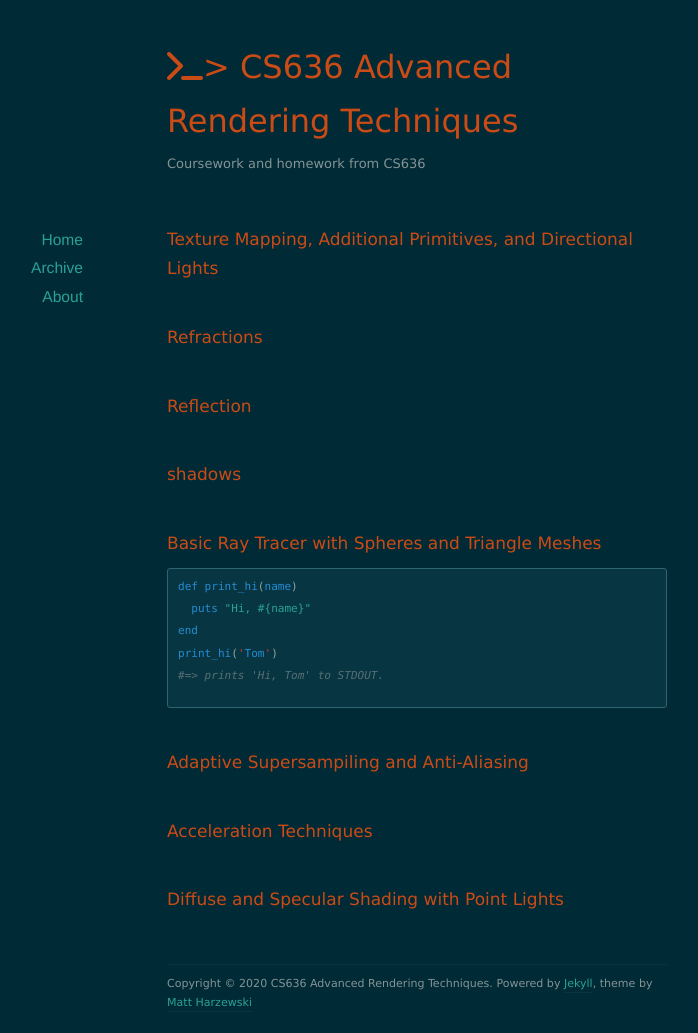
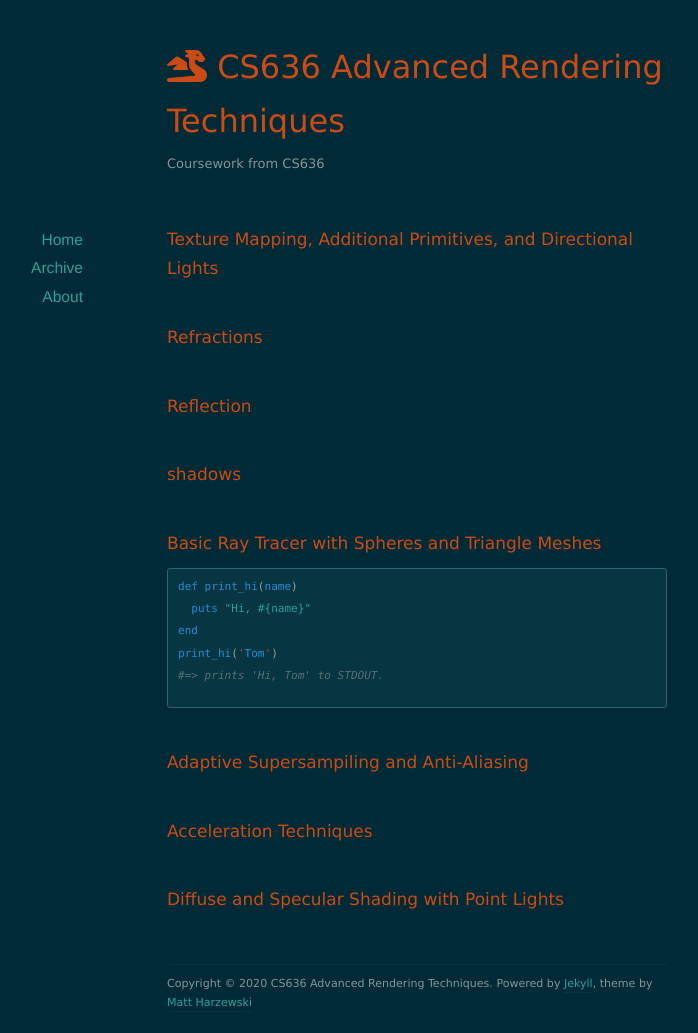
Before and after one commit to TaylorEllington/CS636-CPU-Raytracer, a Jekyll site: the page built from class-site/index.html, in a window 1280 px wide. Shown: the whole page, without its empty margins (223-921 px from the left). Built offline with Jekyll 4.4.1, drawn with Linux system fonts in a browser that asks for light colours; nearby versions of some CDN libraries; the list of posts is cut into pages by our own code.

Commit message:
more tweaks

```diff
--- a/class-site/_config.yml
+++ b/class-site/_config.yml
@@ -1,7 +1,7 @@
 name: CS636 Advanced Rendering Techniques
 url: http://taylorellington.gitlab.io
 baseurl: /cs636-advanced-rendering-techniques
-description: Coursework and homework from CS636
+description: Coursework from CS636
 
 permalink: /:year/:month/:day/:title/
 paginate: 10
--- a/class-site/_layouts/default.html
+++ b/class-site/_layouts/default.html
@@ -20,7 +20,7 @@
 
 
   <header id="header">
-    <h1><a href="{{ site.baseurl }}/"><i class="fas fa-terminal"></i>> {{ site.name }}</a></h1>
+    <h1><a href="{{ site.baseurl }}/"><i class="fas fa-dragon"></i> {{ site.name }}</a></h1>
     <p>{{ site.description }}</p>
   </header>
 
```
